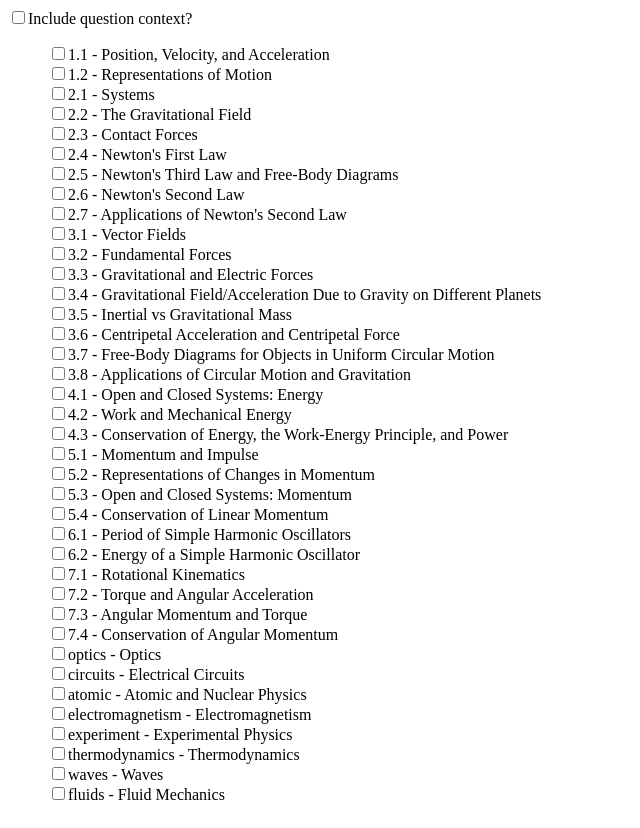
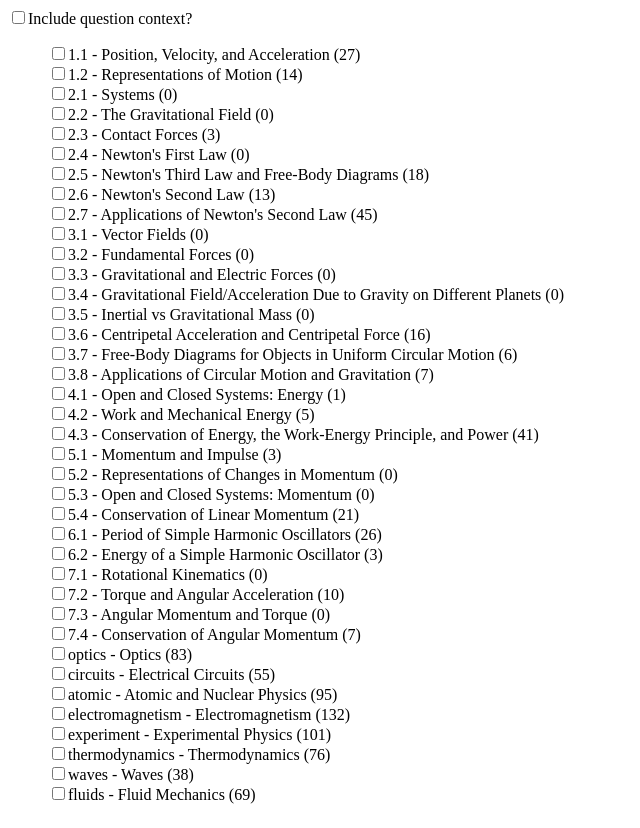
Before and after one commit to MrScislowski/ap-physics-question-bank, a React (Create React App) app: page / in a window 1280 px wide. Shown: the whole page, without its empty margins (0-640 px from the left). Built offline with nearby package versions, Linux system fonts and the light colour scheme.

Commit message:
display count of matching question for each topic

```diff
--- a/src/App.js
+++ b/src/App.js
@@ -4,8 +4,25 @@ import { QuestionSet } from './QuestionSet';
 import styled from 'styled-components';
 
 // https://stackoverflow.com/questions/58524990/react-relative-imports-outside-of-src-are-not-supported
-const questionList = require("./assets/Categorization.json")
-const topicList = require("./assets/APTopicNames.json")
+const questionList = require("./assets/Categorization.json");
+let topicList = require("./assets/APTopicNames.json");
+
+
+// add a count to how many questions of each topic type exist
+topicList = topicList.map(topic => {
+  return {
+    ...topic,
+    count: 0,
+  }
+});
+
+questionList.forEach(question => {
+  question.topics.forEach(topic => {
+    topicList.find(topicElement => topicElement.ApTopicId === topic).count++;
+  });
+});
+
+console.log(topicList)
 
 const filterQuestions = (allQuestions, selectedTopicIds, withContext) => {
   let result = [];
@@ -96,7 +113,7 @@ function App() {
             onChange={() =>
               handleCheckboxChange(index)}
           />
-          <label htmlFor={`custom-checkbox-${index}`}>{`${topicInfo["ApTopicId"]} - ${topicInfo["TopicDescription"]}`}</label>
+          <label htmlFor={`custom-checkbox-${index}`}>{`${topicInfo["ApTopicId"]} - ${topicInfo["TopicDescription"]} (${topicInfo["count"]})`}</label>
           </li>
         );
       })}
```
Also changed, not shown: 1 other file (tests, documents, lock files or other folders).
